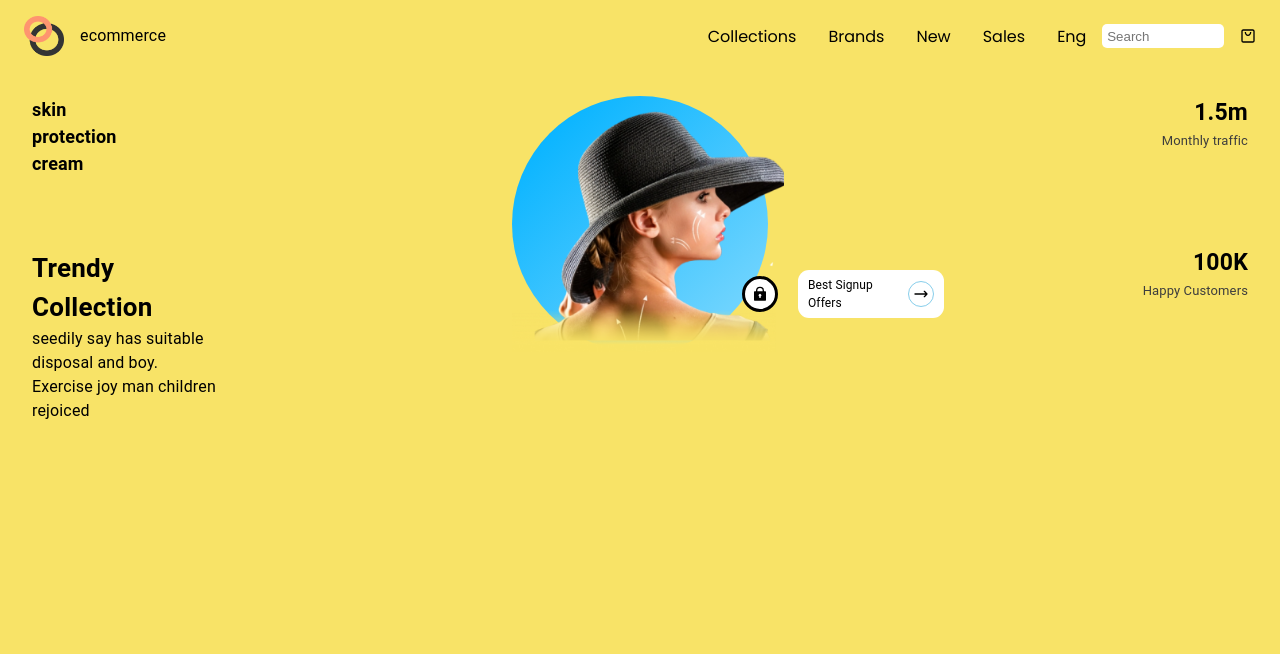
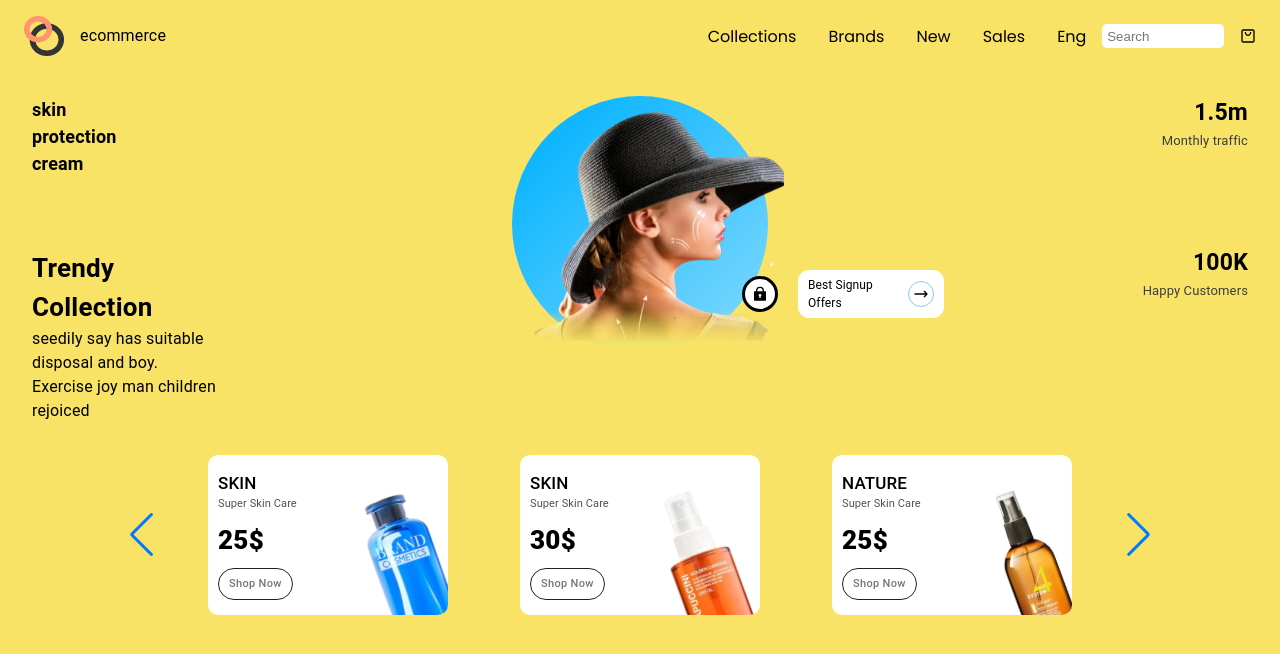
Before and after one commit to ehsanMahmoodi/cosmetics-store, a React (Create React App) app: page / in a window 1280 px wide. Shown: the top 654 px of the page. Built offline with nearby package versions, Linux system fonts and the light colour scheme.

Commit message:
create introduce product slider

```diff
--- a/package.json
+++ b/package.json
@@ -11,6 +11,7 @@
     "react-dom": "^17.0.2",
     "react-icons": "^4.7.1",
     "react-scripts": "5.0.1",
+    "swiper": "^8.4.5",
     "web-vitals": "^2.1.0"
   },
   "scripts": {
--- a/src/app/App.js
+++ b/src/app/App.js
@@ -1,11 +1,12 @@
 // component's
-import { Header, Hero } from "../components";
+import { Header, Hero, IntroduceProductSlider } from "../components";
 
 const App = () => {
   return (
     <>
       <Header />
       <Hero />
+      <IntroduceProductSlider />
     </>
   );
 };
--- /dev/null
+++ b/src/common/ProductSliderCardItem/ProductSliderCardItem.js
@@ -0,0 +1,23 @@
+import { Avatar, Box, Button, Typography } from "@mui/material";
+// style
+import { useStyle } from "./ProductSliderCardItem.style";
+
+const ProductSliderCardItem = ({ title, subTitle, price, avatar }) => {
+  // get css style
+  const classes = useStyle();
+  return (
+    <Box className={classes.product_slider_card_item}>
+      <Box className="card_detail_wrapper">
+        <Typography className={"title"}>{title}</Typography>
+        <Typography className={"sub_title"}>{subTitle}</Typography>
+        <Typography className={"price"}>{price}$</Typography>
+        <Button className={"shop_btn"}>Shop Now</Button>
+      </Box>
+      <Box className="card_img_wrapper">
+        <Avatar src={avatar} className={"card_img"} />
+      </Box>
+    </Box>
+  );
+};
+
+export default ProductSliderCardItem;
--- /dev/null
+++ b/src/common/ProductSliderCardItem/ProductSliderCardItem.style.js
@@ -0,0 +1,53 @@
+import { makeStyles } from "@mui/styles";
+
+export const useStyle = makeStyles({
+  product_slider_card_item: {
+    background: "#fff",
+    margin: "0 auto",
+    maxWidth: "15rem",
+    minHeight: "10rem",
+    borderRadius: "0.625rem",
+    display: "flex",
+    position: "relative",
+    overflow: "hidden",
+    "& .card_detail_wrapper": {
+      alignSelf: "center",
+      marginLeft: "0.625rem",
+      "& .title": {
+        fontSize: "1.0625rem",
+        fontWeight: "500",
+        textTransform: "uppercase",
+      },
+      "& .sub_title": {
+        color: "#525252",
+        fontSize: "0.6875rem",
+        fontWeight: "400",
+      },
+      "& .price": {
+        fontSize: "1.625rem",
+        fontWeight: "800",
+        margin: "0.5rem 0",
+      },
+      "& .shop_btn": {
+        border: "0.0625rem solid #212121",
+        color: "#777777",
+        fontSize: "0.6875rem",
+        textTransform: "capitalize",
+        borderRadius: "1.5rem",
+        height: "2rem",
+        padding: "0.625rem",
+      },
+    },
+    "& .card_img_wrapper": {
+      position: "absolute",
+      right: "0",
+      top: "1.875rem",
+      transform: "rotate(-20deg)",
+      "& .card_img": {
+        borderRadius: "0",
+        width: "5rem",
+        height: "auto",
+      },
+    },
+  },
+});
--- /dev/null
+++ b/src/common/index.js
@@ -0,0 +1 @@
+export { default as ProductSliderCardItem } from "./ProductSliderCardItem/ProductSliderCardItem";
--- /dev/null
+++ b/src/components/IntroduceProductSlider/IntroduceProductSlider.js
@@ -0,0 +1,59 @@
+import { Box } from "@mui/material";
+import { Swiper, SwiperSlide } from "swiper/react";
+// style
+import { useStyle } from "./IntroduceProductSlider.style";
+import "swiper/css";
+import "swiper/css/pagination";
+import "swiper/css/navigation";
+// component
+import { ProductSliderCardItem } from "../../common";
+// data
+import { ProductsData } from "../../data/SliderProducts";
+import { Navigation, Pagination } from "swiper";
+
+const IntroduceProductSlider = () => {
+  // get css style
+  const classes = useStyle();
+  return (
+    <Box className={classes.introduce_product_slider_wrapper}>
+      <Swiper
+        modules={[Pagination, Navigation]}
+        navigation={true}
+        loopFillGroupWithBlank={true}
+        slidesPerView={3}
+        spaceBetween={40}
+        slidesPerGroup={1}
+        loop={true}
+        breakpoints={{
+          0: {
+            slidesPerView: 1,
+          },
+          600: {
+            slidesPerView: 2,
+            spaceBetween: 10,
+          },
+          660: {
+            slidesPerView: 2,
+            spaceBetween: 20,
+          },
+          800: {
+            slidesPerView: 3,
+          },
+        }}
+      >
+        {ProductsData.map((item, index) => (
+          <SwiperSlide key={index}>
+            <ProductSliderCardItem
+              title={item.name}
+              avatar={item.img}
+              price={item.price}
+              subTitle={item.detail}
+            />
+          </SwiperSlide>
+        ))}
+      </Swiper>
+    </Box>
+  );
+};
+
+export default IntroduceProductSlider;
--- /dev/null
+++ b/src/components/IntroduceProductSlider/IntroduceProductSlider.style.js
@@ -0,0 +1,30 @@
+import { makeStyles } from "@mui/styles";
+import { defaultTheme } from "../../theme/defaultTheme";
+
+export const useStyle = makeStyles({
+  introduce_product_slider_wrapper: {
+    marginTop: "2rem",
+    width: "100%",
+    margin: "0 auto",
+    position: "relative",
+    "& .swiper": {
+      width: "70%",
+      position: "unset",
+      "& .swiper-button-prev": {
+        left: "10%",
+      },
+      "& .swiper-button-next": {
+        right: "10%",
+      },
+      [defaultTheme.breakpoints.down(930)]: {
+        width: "85%",
+        "& .swiper-button-prev": {
+          left: "3.5%",
+        },
+        "& .swiper-button-next": {
+          right: "3.5%",
+        },
+      },
+    },
+  },
+});
--- a/src/components/index.js
+++ b/src/components/index.js
@@ -1,2 +1,3 @@
 export { default as Header } from "./Header/Header";
 export { default as Hero } from "./Hero/Hero";
+export { default as IntroduceProductSlider } from "./IntroduceProductSlider/IntroduceProductSlider";
--- /dev/null
+++ b/src/data/SliderProducts.js
@@ -0,0 +1,135 @@
+import img1 from "../assets/images/img1.png";
+import img2 from "../assets/images/img2.png";
+import img3 from "../assets/images/img3.png";
+import img4 from "../assets/images/img4.png";
+import img5 from "../assets/images/img5.png";
+import img6 from "../assets/images/img6.png";
+import img7 from "../assets/images/img7.png";
+import img8 from "../assets/images/img8.png";
+import img9 from "../assets/images/img9.png";
+import img10 from "../assets/images/img10.png";
+import img11 from "../assets/images/img11.png";
+import img12 from "../assets/images/img12.png";
+import img13 from "../assets/images/img13.png";
+import img14 from "../assets/images/img14.png";
+
+export const SliderProducts = [
+  {
+    name: "SKIN",
+    detail: "Super Skin Care",
+    price: "25",
+    img: img1,
+  },
+  {
+    name: "SKIN",
+    detail: "Super Skin Care",
+    price: "30",
+    img: img2,
+  },
+  {
+    name: "NATURE",
+    detail: "Super Skin Care",
+    price: "25",
+    img: img3,
+  },
+];
+export const ProductsData = [
+  {
+    name: "SKIN",
+    detail: "Super Skin Care",
+    price: "25",
+    img: img1,
+    type: "skin care",
+  },
+  {
+    name: "SKIN",
+    detail: "Super Skin Care",
+    price: "30",
+    img: img2,
+    type: "skin care",
+  },
+  {
+    name: "NATURE",
+    detail: "Super Skin Care",
+    price: "25",
+    img: img3,
+    type: "skin care",
+  },
+  {
+    name: "Foundation",
+    detail: "Super Skin Care",
+    price: "25",
+    img: img4,
+    type: "foundation",
+  },
+  {
+    name: "CONDITIONER",
+    detail: "Super Skin Care",
+    price: "30",
+    img: img5,
+    type: "conditioner",
+  },
+  {
+    name: "NATURE",
+    detail: "Super Skin Care",
+    price: "25",
+    img: img6,
+    type: "skin care",
+  },
+  {
+    name: "CONDITIONER",
+    details: "Best Conditioner",
+    price: "30",
+    img: img7,
+    type: "conditioner",
+  },
+  {
+    name: "CONDITIONER",
+    details: "Best Conditioner",
+    price: "30",
+    img: img8,
+    type: "conditioner",
+  },
+  {
+    name: "CONDITIONER",
+    details: "Best Conditioner",
+    price: "30",
+    img: img9,
+    type: "conditioner",
+  },
+  {
+    name: "CONDITIONER",
+    details: "Best Conditioner",
+    price: "30",
+    img: img10,
+    type: "conditioner",
+  },
+  {
+    name: "FOUNDATION",
+    details: "Nourish your skin",
+    price: "12",
+    img: img11,
+    type: "foundation",
+  },
+  {
+    name: "FOUNDATION",
+    details: "Nourish your skin",
+    price: "12",
+    img: img12,
+    type: "foundation",
+  },
+  {
+    name: "FOUNDATION",
+    details: "Nourish your skin",
+    price: "12",
+    img: img13,
+    type: "foundation",
+  },
+  {
+    name: "FOUNDATION",
+    details: "Nourish your skin",
+    price: "12",
+    img: img14,
+    type: "foundation",
+  },
+];
```
Also changed, not shown: 1 other file (tests, documents, lock files or other folders).
